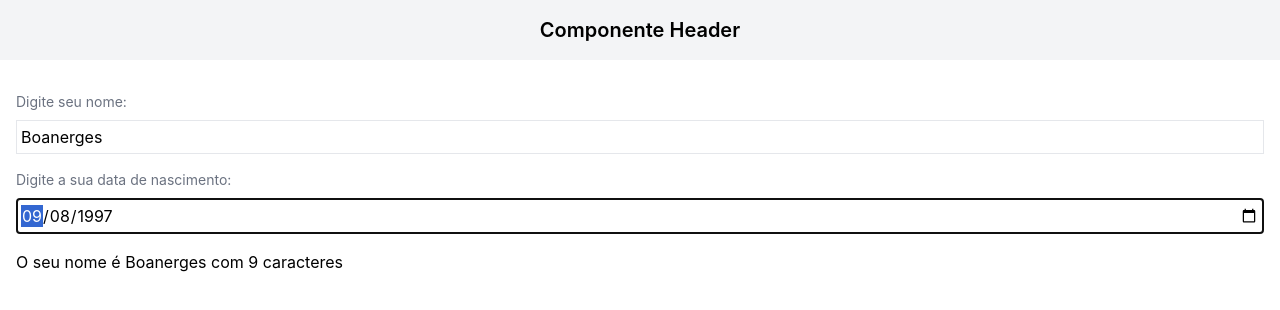
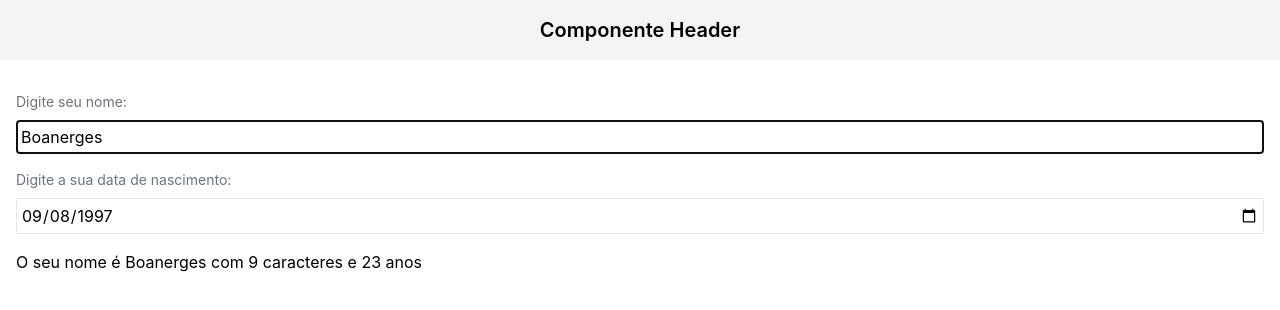
Before and after one commit to BoanergesJunior/IGTI_Bootcamp, a React (Create React App) app in the folder aulas_modulo_2/react-hello/: page / in a window 1280 px wide. Shown: the top 310 px of the page. Built offline with nearby package versions, Linux system fonts and the light colour scheme.

Commit message:
add helpers and idService

```diff
--- a/aulas_modulo_2/react-hello/src/App.js
+++ b/aulas_modulo_2/react-hello/src/App.js
@@ -1,14 +1,20 @@
-import { Fragment, useState } from 'react';
+import { Fragment, useState, useEffect } from 'react';
 import DateInput from './components/DateInput';
 import Header from './components/Header'
 import Main from './components/Main';
 import TextInput from './components/TextInput';
+import { getAgeFrom } from './helpers/dateHelpers';
+import { getNewId } from './services/idService';
 // import Test from './components/Test'
 
 export default function App() {
 
   const [name, setName] = useState('Boanerges')
   const [birthDate, setBirthDate] = useState('1997-09-08')
+
+  useEffect(() => {
+    document.title = name
+  }, [name])
 
   function handleNameChange(newName) {
     setName(newName)
@@ -22,10 +28,10 @@ export default function App() {
     <Fragment>
       <Header>Componente Header</Header>
       <Main>
-        <TextInput labelDescription="Digite seu nome: " inputValue={name} onInputChange={handleNameChange}/>
-        <DateInput labelDescription="Digite a sua data de nascimento: " inputValue={birthDate} onInputChange={handleBirthDateChange}/>
+        <TextInput id={getNewId()} labelDescription="Digite seu nome: " inputValue={name} onInputChange={handleNameChange}/>
+        <DateInput id={getNewId()} labelDescription="Digite a sua data de nascimento: " inputValue={birthDate} onInputChange={handleBirthDateChange}/>
 
-        <p>O seu nome é {name} com {name.length} caracteres</p>
+        <p>O seu nome é {name} com {name.length} caracteres e {getAgeFrom(birthDate)} anos</p>
       </Main>
     </Fragment>
   );
--- a/aulas_modulo_2/react-hello/src/components/DateInput.js
+++ b/aulas_modulo_2/react-hello/src/components/DateInput.js
@@ -1,7 +1,9 @@
 export default function DateInput({
     labelDescription = 'Descricao do label: ',
     inputValue = '2021-04-30',
-    onInputChange = null
+    onInputChange = null,
+    id = 'id_input_date'
+
 }) {
     function handleInputChange({currentTarget}) {
         if(onInputChange) {
@@ -12,10 +14,10 @@ export default function DateInput({
 
     return (
         <div className="flex flex-col my-4">
-            <label className="text-sm text-gray-500 mb-2" htmlFor="inputName">
+            <label className="text-sm text-gray-500 mb-2" htmlFor={id}>
                 {labelDescription}
             </label>
-            <input autoFocus id="inputName" className="border p-1" type="date" value={inputValue} onChange={handleInputChange}/>
+            <input id={id} className="border p-1" type="date" value={inputValue} onChange={handleInputChange}/>
         </div>
     )
 }
--- a/aulas_modulo_2/react-hello/src/components/TextInput.js
+++ b/aulas_modulo_2/react-hello/src/components/TextInput.js
@@ -1,7 +1,8 @@
 export default function TextInput({
     labelDescription = 'Descricao do label: ',
     inputValue = 'Valor padrao do input',
-    onInputChange = null
+    onInputChange = null,
+    id = 'id_input_text'
 }) {
     function handleInputChange({currentTarget}) {
         if(onInputChange) {
@@ -12,10 +13,10 @@ export default function TextInput({
 
     return (
         <div className="flex flex-col my-4">
-            <label className="text-sm text-gray-500 mb-2" htmlFor="inputName">
+            <label className="text-sm text-gray-500 mb-2" htmlFor={id}>
                 {labelDescription}
             </label>
-            <input autoFocus id="inputName" className="border p-1" type="text" value={inputValue} onChange={handleInputChange}/>
+            <input autoFocus id={id} className="border p-1" type="text" value={inputValue} onChange={handleInputChange}/>
         </div>
     )
 }
--- /dev/null
+++ b/aulas_modulo_2/react-hello/src/helpers/dateHelpers.js
@@ -0,0 +1,27 @@
+export function getAgeFrom(birthDate) {
+
+
+
+    if(!birthDate)
+        return '?'
+
+    const [birthYear, birthMonth, birthDay] = birthDate.split('-')
+
+
+    const today = new Date()
+    const todayYear = today.getFullYear()
+    const todayMonth = today.getMonth() + 1
+    const todayDay = today.getDate()
+
+    const age = todayYear - parseInt(birthYear, 10)
+
+    if(parseInt(birthMonth, 10) > todayMonth) {
+        return age - 1
+    }
+
+    if(parseInt(birthMonth, 10) === todayMonth && parseInt(birthDay, 10) > todayDay) {
+        return age - 1
+    }
+
+    return age
+}
--- /dev/null
+++ b/aulas_modulo_2/react-hello/src/services/idService.js
@@ -0,0 +1,5 @@
+import {v4 as uuid} from 'uuid'
+
+export function getNewId() {
+    return uuid()
+}
```
